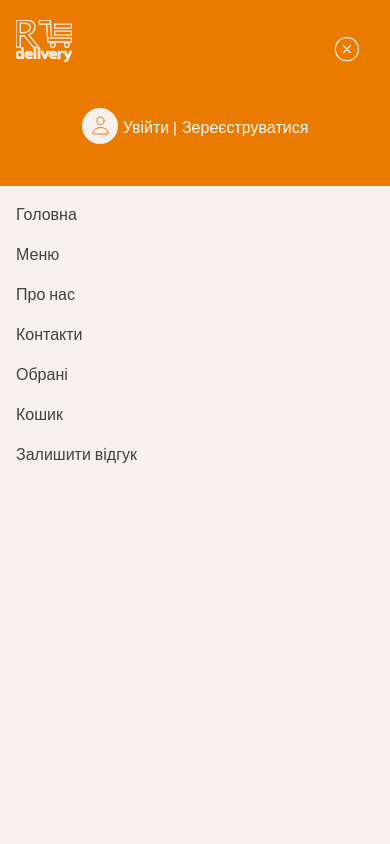
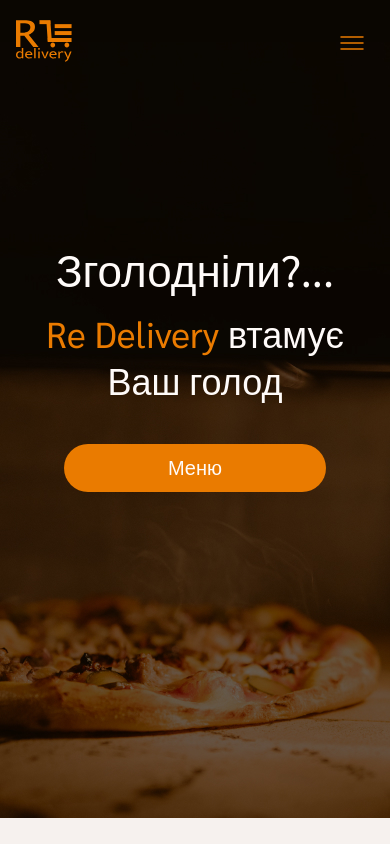
Before and after one commit to MaxRebryk/redelivery, a website built with Vite: page index.html in a window 390 px wide. Shown: the top 844 px of the page. Built offline with nearby package versions, Linux system fonts and the light colour scheme.

Commit message:
delete is-open class on mobile menu

```diff
--- a/index.html
+++ b/index.html
@@ -324,7 +324,7 @@
 
       </div>
     </footer>
-      <div class="modal-mobile-menu is-open">
+      <div class="modal-mobile-menu">
         <div class="mobile-menu-header">
           <div class="close-mobile-menu-btn-container">
           <button class="close-mobile-menu-btn" type="button"><svg
```
